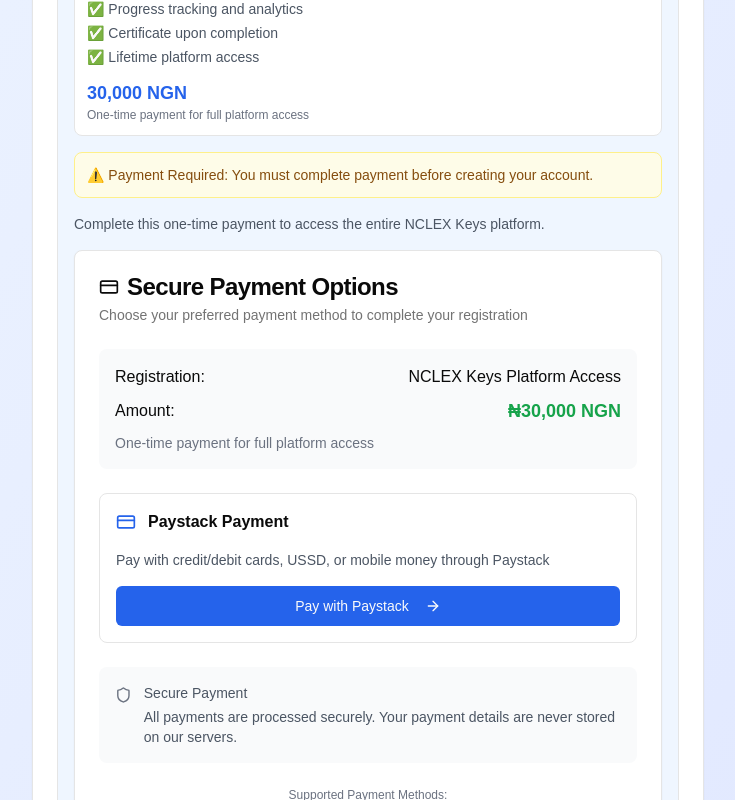
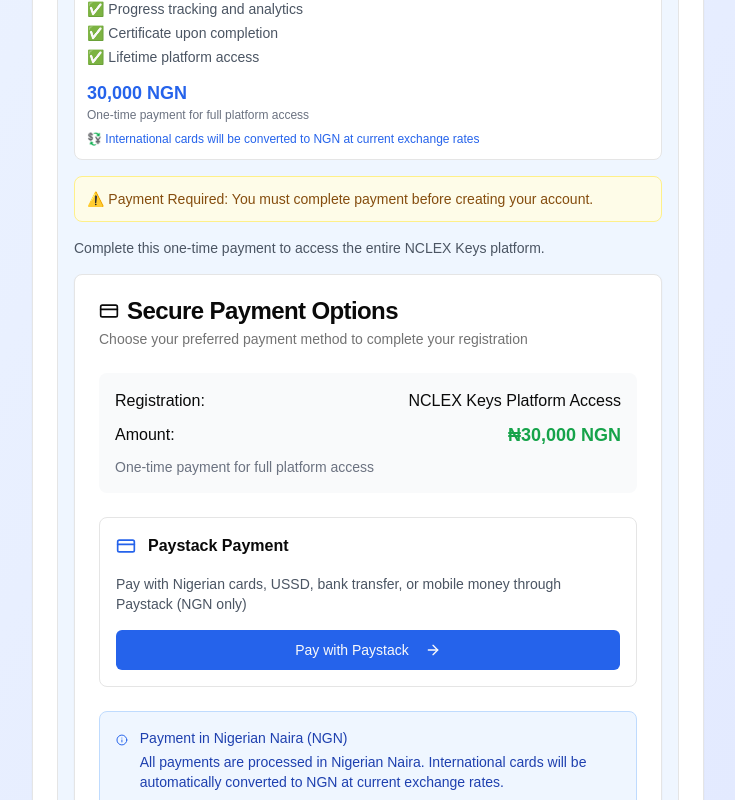
Before and after one commit to war-riz/nclexkey, a Next.js app in the folder frontend/: page /register in a window 1280 px wide. Shown: the part 860-1660 px from the top of the page, without its empty margins (272-1007 px from the left). Built offline with nearby package versions, Linux system fonts and the light colour scheme; no server answers.

Commit message:
PAYSTACK NGN: Configure for Nigerian Naira payments with currency conversion notices

```diff
--- a/frontend/app/register/RegisterClientPage.jsx
+++ b/frontend/app/register/RegisterClientPage.jsx
@@ -427,6 +427,9 @@ export default function RegisterClientPage() {
                 <p className="text-xs text-gray-500">
                   {selectedProgram ? `${selectedProgram.per} for full platform access` : 'One-time payment for full platform access'}
                 </p>
+                <p className="text-xs text-blue-600 mt-2">
+                  💱 International cards will be converted to NGN at current exchange rates
+                </p>
               </div>
 
               {!paymentSuccess ? (
--- a/frontend/components/paystack-payment-form.jsx
+++ b/frontend/components/paystack-payment-form.jsx
@@ -150,7 +150,7 @@ export default function PaystackPaymentForm({
               <h3 className="font-semibold">Paystack Payment</h3>
             </div>
             <p className="text-sm text-gray-600 mb-4">
-              Pay with credit/debit cards, USSD, or mobile money through Paystack
+              Pay with Nigerian cards, USSD, bank transfer, or mobile money through Paystack (NGN only)
             </p>
             <Button
               onClick={handlePaystackPayment}
@@ -174,13 +174,24 @@ export default function PaystackPaymentForm({
 
         </div>
 
+        {/* Currency Notice */}
+        <div className="bg-blue-50 border border-blue-200 rounded-lg p-4">
+          <div className="flex items-start gap-3">
+            <Info className="h-5 w-5 text-blue-600 mt-0.5" />
+            <div className="text-sm text-blue-800">
+              <p className="font-medium mb-1">Payment in Nigerian Naira (NGN)</p>
+              <p>All payments are processed in Nigerian Naira. International cards will be automatically converted to NGN at current exchange rates.</p>
+            </div>
+          </div>
+        </div>
+
         {/* Security Notice */}
         <div className="bg-gray-50 rounded-lg p-4">
           <div className="flex items-start gap-3">
             <Shield className="h-5 w-5 text-gray-500 mt-0.5" />
             <div className="text-sm text-gray-600">
               <p className="font-medium mb-1">Secure Payment</p>
-              <p>All payments are processed securely. Your payment details are never stored on our servers.</p>
+              <p>All payments are processed securely through Paystack. Your payment details are never stored on our servers.</p>
             </div>
           </div>
         </div>
```
